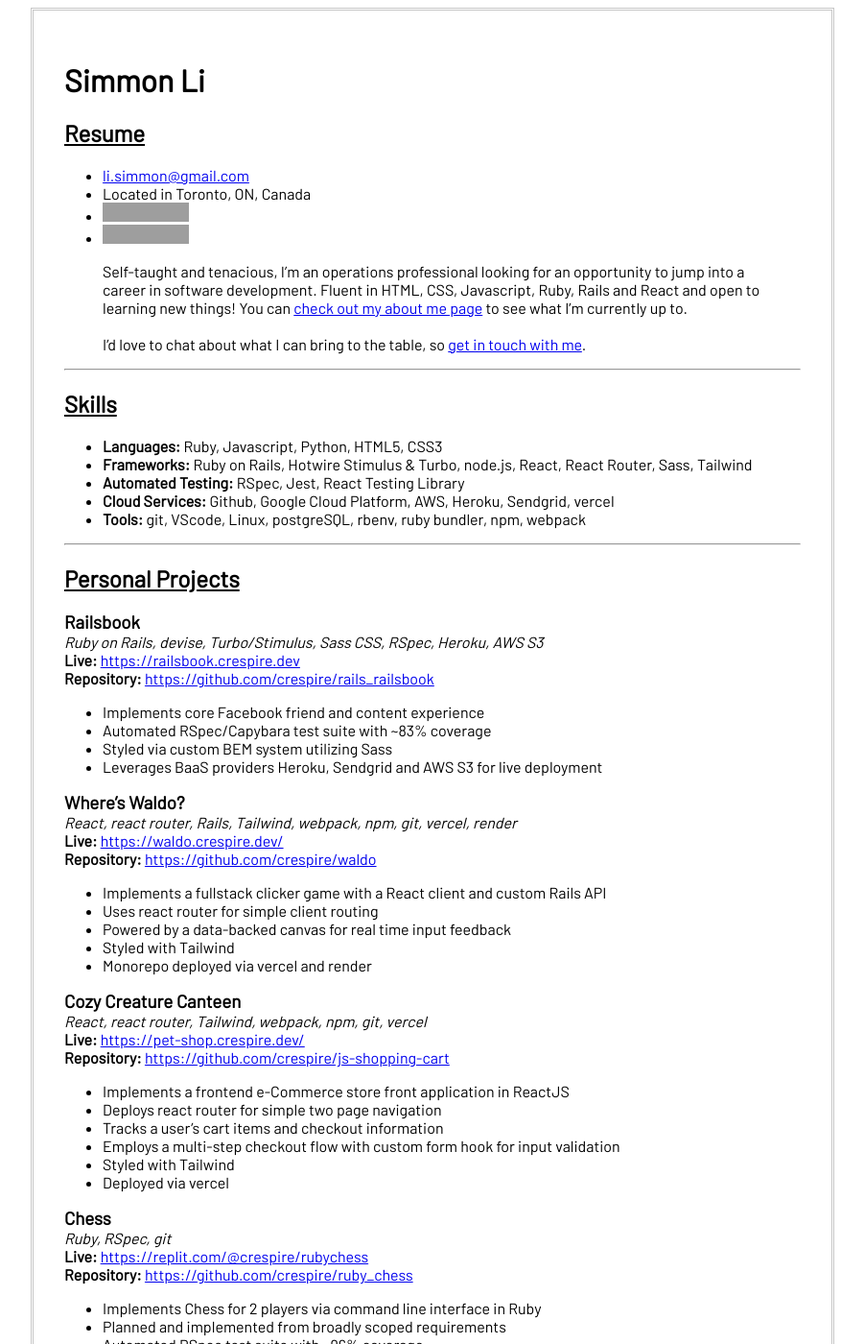
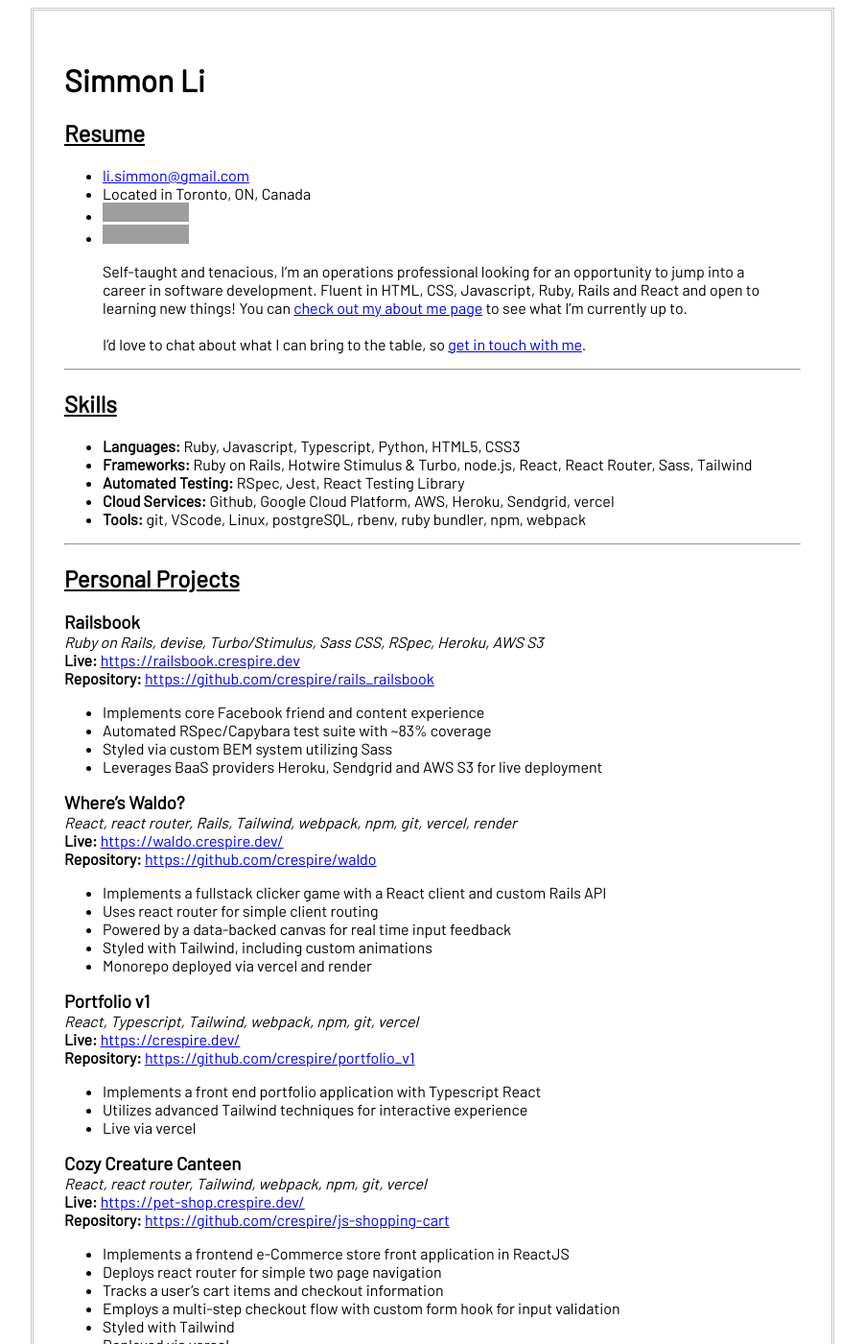
Before and after one commit to crespire/crespire, a Jekyll site: the page built from resume.md, in a window 1280 px wide and 1400 px high. Shown: the whole window at 96% size, without its empty margins (189-1090 px from the left). Built offline with Jekyll 4.4.1, drawn with Linux system fonts in a browser that asks for light colours; our own code applies the rules of GitHub Pages for plain Markdown files; grey boxes are pictures that could not be loaded.

Commit message:
update: add portfolio to resume

```diff
--- a/resume.md
+++ b/resume.md
@@ -16,7 +16,7 @@ title: Simmon Li's Resume
 ---
 
 ## Skills
-* **Languages:** Ruby, Javascript, Python, HTML5, CSS3
+* **Languages:** Ruby, Javascript, Typescript, Python, HTML5, CSS3
 * **Frameworks:** Ruby on Rails, Hotwire Stimulus & Turbo, node.js, React, React Router, Sass, Tailwind
 * **Automated Testing:** RSpec, Jest, React Testing Library
 * **Cloud Services:** Github, Google Cloud Platform, AWS, Heroku, Sendgrid, vercel
@@ -41,8 +41,16 @@ _React, react router, Rails, Tailwind, webpack, npm, git, vercel, render_
 * Implements a fullstack clicker game with a React client and custom Rails API
 * Uses react router for simple client routing
 * Powered by a data-backed canvas for real time input feedback
-* Styled with Tailwind
+* Styled with Tailwind, including custom animations
 * Monorepo deployed via vercel and render
+
+### Portfolio v1
+_React, Typescript, Tailwind, webpack, npm, git, vercel_
+**Live:** [https://crespire.dev/](https://crespire.dev/)
+**Repository:** [https://github.com/crespire/portfolio_v1](https://github.com/crespire/portfolio_v1)
+* Implements a front end portfolio application with Typescript React
+* Utilizes advanced Tailwind techniques for interactive experience
+* Live via vercel
 
 ### Cozy Creature Canteen
 _React, react router, Tailwind, webpack, npm, git, vercel_
```
